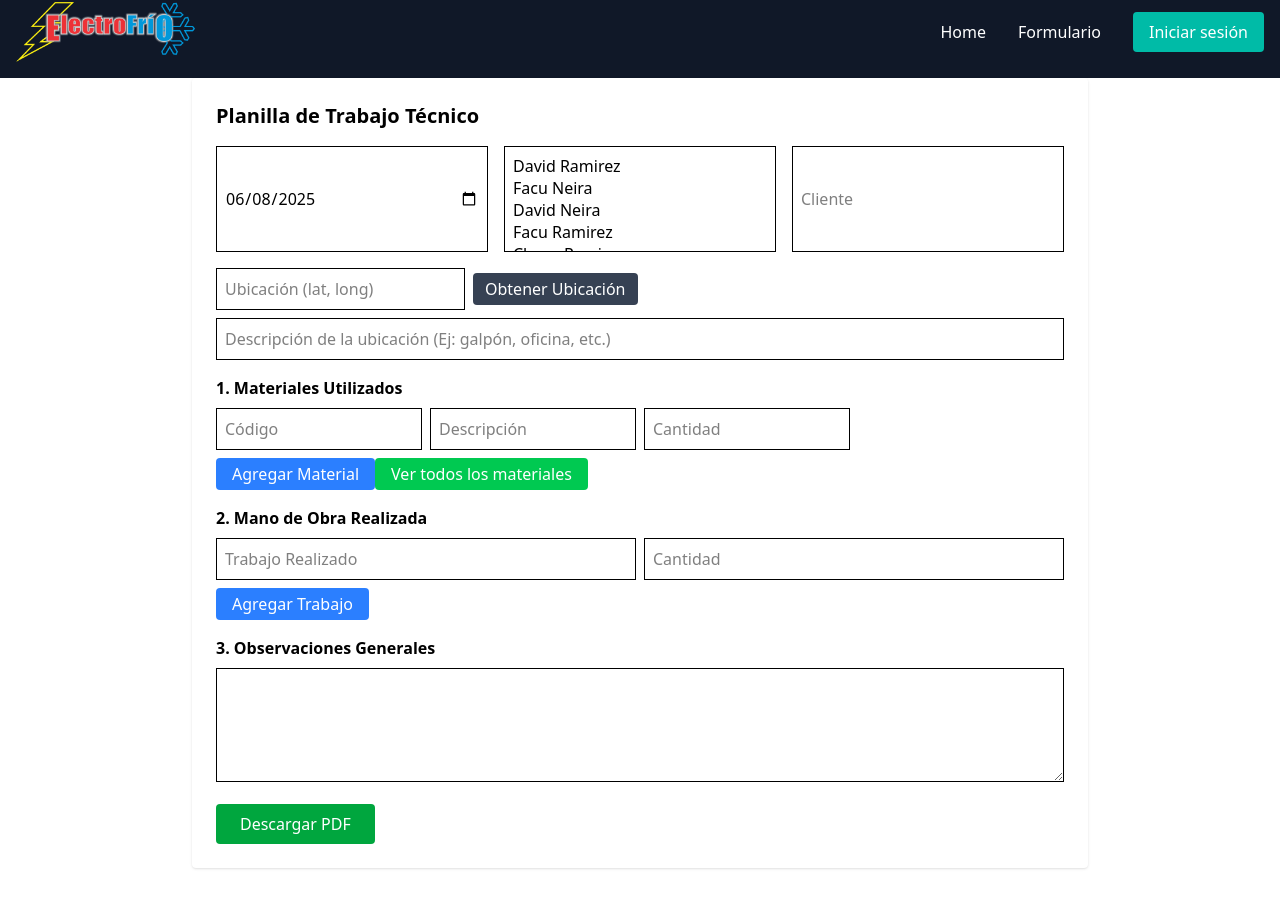
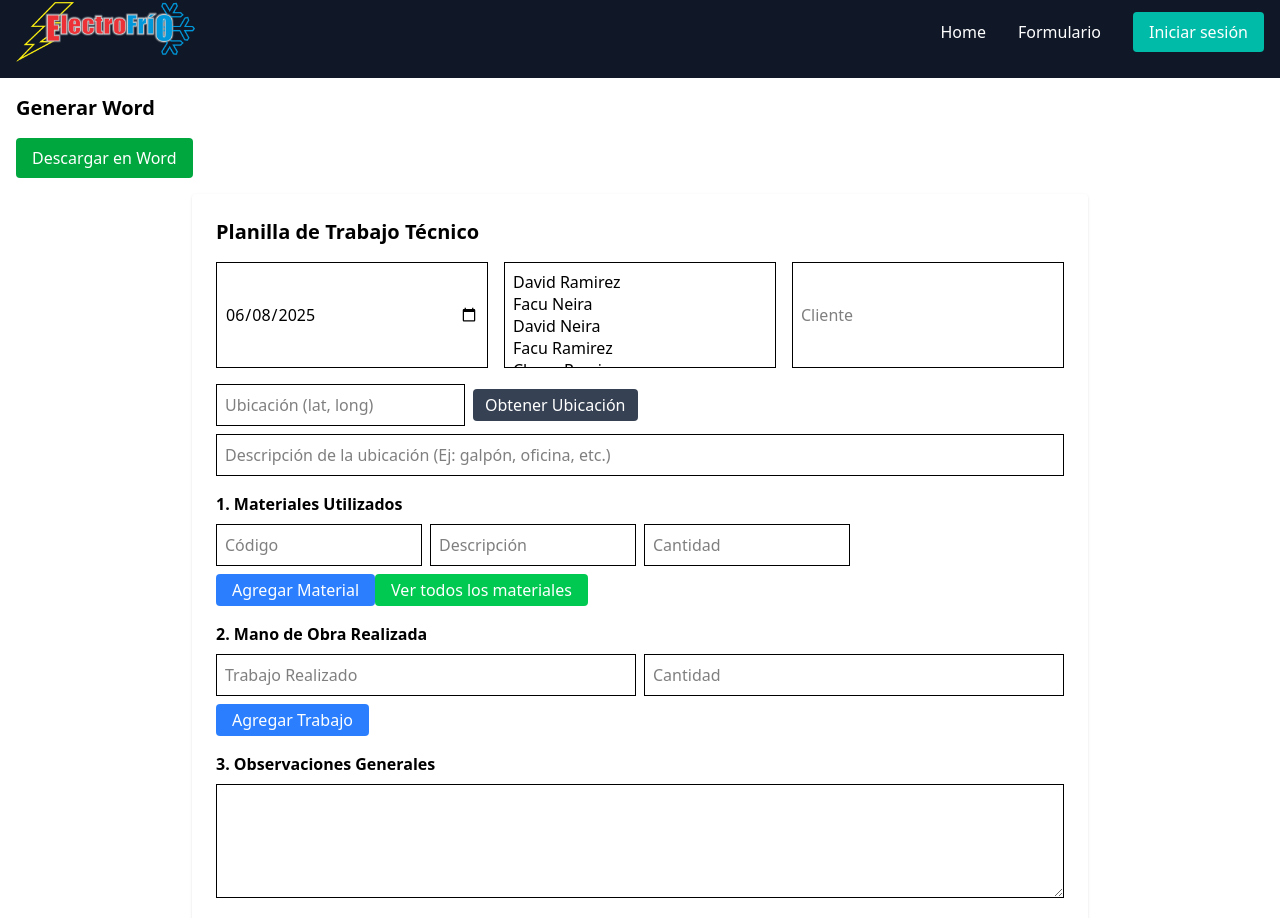
Before and after one commit to chavow5/Electro-Frio, a React (Vite) app: page /formulariotrabajotecnicoword in a window 1280 px wide. Shown: the part 14-932 px from the top of the page. Built offline with nearby package versions, Linux system fonts and the light colour scheme.

Commit message:
pruebas en word falta terminar

```diff
--- a/package.json
+++ b/package.json
@@ -11,6 +11,8 @@
   },
   "dependencies": {
     "@tailwindcss/vite": "^4.1.7",
+    "docx": "^9.5.0",
+    "file-saver": "^2.0.5",
     "jspdf": "^3.0.1",
     "papaparse": "^5.5.3",
     "react": "^19.1.0",
--- a/src/App.jsx
+++ b/src/App.jsx
@@ -4,6 +4,7 @@ import Home from './pages/Home';
 import Header from './components/Header.jsx';
 import Footer from './components/Footer.jsx';
 import FormularioTrabajoTecnico from './components/FormularioTrabajoTecnico.jsx';
+import FormularioTrabajoTecnicoWord from './components/FormularioTrabajoTecnicoWord.jsx';
 
 function App() {
   return (
@@ -13,6 +14,7 @@ function App() {
         {/* Agrega las rutas */}
         <Route path="/" element={<Home />} />
         <Route path="/formulariotrabajotecnico" element={<FormularioTrabajoTecnico />} />
+        <Route path="/formulariotrabajotecnicoword" element={<FormularioTrabajoTecnicoWord />} />
       </Routes>
       {/* prueba formulario en pagina de inicio, despues cambiarlo a una pagina */}
       <FormularioTrabajoTecnico/>
--- a/src/components/FormularioTrabajoTecnico.jsx
+++ b/src/components/FormularioTrabajoTecnico.jsx
@@ -1,6 +1,7 @@
 import { useState } from "react";
 import jsPDF from "jspdf";
 import { useMateriales } from "../hooks/useMateriales";
+import { generarWord } from "./GuardarEnWord.jsx";
 
 export default function FormularioTrabajoTecnico() {
   const hoy = new Date().toISOString().split("T")[0];
@@ -9,7 +10,6 @@ export default function FormularioTrabajoTecnico() {
   const materialesLista = useMateriales();
   const [mostrarModal, setMostrarModal] = useState(false);
   const [busqueda, setBusqueda] = useState("");
-
 
   // contenido del formulario
   const [form, setForm] = useState({
@@ -141,14 +141,19 @@ export default function FormularioTrabajoTecnico() {
         {/* Tecnicos, agregar nombres de los tecnicos */}
         <select
           name="tecnicos"
-          value={form.tecnicos}
+          // value={form.tecnicos}
           onChange={(e) =>
             setForm({
               ...form,
-              tecnicos: Array.from(e.target.selectedOptions, (option) => option.value),
+              tecnicos: Array.from(
+                e.target.selectedOptions,
+                (option) => option.value
+              ),
             })
           }
-          multiple
+          multiple value={form.cliente || ""}
+          placeholder="Seleccionar Técnicos"
+
           className="border p-2 w-full"
         >
           <option value="David Ramirez">David Ramirez</option>
@@ -222,11 +227,23 @@ export default function FormularioTrabajoTecnico() {
             value={item.codigo}
             onChange={(e) => {
               const codigoSeleccionado = e.target.value;
-                const material = materialesLista.find((m) => m.CODIGO === codigoSeleccionado);
+              const material = materialesLista.find(
+                (m) => m.CODIGO === codigoSeleccionado
+              );
               const descripcion = material ? material.PRODUCTO : "";
 
-                handleInputChange({ target: { value: codigoSeleccionado } }, index, "materiales", "codigo");
-                handleInputChange({ target: { value: descripcion } }, index, "materiales", "descripcion");
+              handleInputChange(
+                { target: { value: codigoSeleccionado } },
+                index,
+                "materiales",
+                "codigo"
+              );
+              handleInputChange(
+                { target: { value: descripcion } },
+                index,
+                "materiales",
+                "descripcion"
+              );
             }}
             placeholder="Código"
             className="border p-2"
@@ -272,13 +289,18 @@ export default function FormularioTrabajoTecnico() {
       >
         Agregar Material
       </button>
-      <button onClick={() => setMostrarModal(true)} className="mb-4 px-4 py-1 bg-green-500 text-white rounded">
+      <button
+        onClick={() => setMostrarModal(true)}
+        className="mb-4 px-4 py-1 bg-green-500 text-white rounded"
+      >
         Ver todos los materiales
       </button>
       {mostrarModal && (
         <div className="fixed inset-0 bg-black bg-opacity-50 flex items-center justify-center z-50">
           <div className="bg-white p-6 rounded-lg w-full max-w-3xl max-h-[80vh] overflow-y-auto shadow-lg">
-              <h2 className="text-lg font-bold mb-4">Lista completa de materiales</h2>
+            <h2 className="text-lg font-bold mb-4">
+              Lista completa de materiales
+            </h2>
             <div className="text-right mt-4">
               <button
                 onClick={() => {
@@ -377,9 +399,15 @@ export default function FormularioTrabajoTecnico() {
 
       <button
         onClick={generatePDF}
-        className="bg-green-600 text-white px-6 py-2 rounded"
+        className="bg-green-600 text-white px-6 py-2 rounded hover:bg-green-700 ml-4"
       >
         Descargar PDF
+      </button>
+      <button
+        onClick={() => generarWord(form)}
+        className="px-4 py-2 bg-green-600 text-white rounded hover:bg-green-700 ml-4"
+      >
+        Descargar Word
       </button>
     </div>
   );
--- /dev/null
+++ b/src/components/FormularioTrabajoTecnicoWord.jsx
@@ -0,0 +1,120 @@
+import React, { useState } from "react";
+import { Document, Packer, Paragraph, TextRun, Table, TableRow, TableCell, WidthType } from "docx";
+import { saveAs } from "file-saver";
+
+const FormuWord = () => {
+  const [form, setForm] = useState({
+    fecha: "2025-06-11",
+    tecnicos: "David Ramírez",
+    cliente: "Cliente Ejemplo",
+    ubicacion: "La Rioja",
+    descripcionUbicacion: "Zona norte, planta baja",
+    materiales: [
+      { codigo: "M001", numero: "10", descripcion: "Cable coaxial" },
+      { codigo: "M002", numero: "5", descripcion: "Conectores RJ45" },
+    ],
+    trabajos: [
+      { trabajo: "Instalación de cámaras", cantidad: "2" },
+      { trabajo: "Configuración de router", cantidad: "1" },
+    ],
+    observaciones: "Se dejó funcionando todo correctamente.",
+  });
+
+  const generateWord = async () => {
+    const hoy = new Date().toISOString().split("T")[0];
+
+    const materialesTableRows = form.materiales.map((mat) => (
+      new TableRow({
+        children: [
+          new TableCell({ width: { size: 33, type: WidthType.PERCENTAGE }, children: [new Paragraph(mat.codigo)] }),
+          new TableCell({ width: { size: 33, type: WidthType.PERCENTAGE }, children: [new Paragraph(mat.numero)] }),
+          new TableCell({ width: { size: 33, type: WidthType.PERCENTAGE }, children: [new Paragraph(mat.descripcion)] }),
+        ],
+      })
+    ));
+
+    const trabajosTableRows = form.trabajos.map((trab) => (
+      new TableRow({
+        children: [
+          new TableCell({ width: { size: 70, type: WidthType.PERCENTAGE }, children: [new Paragraph(trab.trabajo)] }),
+          new TableCell({ width: { size: 30, type: WidthType.PERCENTAGE }, children: [new Paragraph(trab.cantidad)] }),
+        ],
+      })
+    ));
+
+    const doc = new Document({
+      sections: [
+        {
+          properties: {},
+          children: [
+            new Paragraph({
+              children: [new TextRun({ text: "PLANILLA DE TRABAJO TÉCNICO", bold: true, size: 28 })],
+              alignment: "center",
+            }),
+            new Paragraph(" "),
+            new Paragraph(`Fecha: ${form.fecha}`),
+            new Paragraph(`Técnicos: ${form.tecnicos}`),
+            new Paragraph(`Cliente: ${form.cliente}`),
+            new Paragraph(`Ubicación: ${form.ubicacion}`),
+            new Paragraph(`Descripción de la ubicación: ${form.descripcionUbicacion}`),
+
+            new Paragraph(" "),
+            new Paragraph({ children: [new TextRun({ text: "1. MATERIALES UTILIZADOS", bold: true })] }),
+            new Table({
+              rows: [
+                new TableRow({
+                  children: [
+                    new TableCell({ children: [new Paragraph("Código")] }),
+                    new TableCell({ children: [new Paragraph("N°")] }),
+                    new TableCell({ children: [new Paragraph("Descripción")] }),
+                  ],
+                }),
+                ...materialesTableRows,
+              ],
+              width: { size: 100, type: WidthType.PERCENTAGE },
+            }),
+
+            new Paragraph(" "),
+            new Paragraph({ children: [new TextRun({ text: "2. MANO DE OBRA REALIZADA", bold: true })] }),
+            new Table({
+              rows: [
+                new TableRow({
+                  children: [
+                    new TableCell({ children: [new Paragraph("Trabajo Realizado")] }),
+                    new TableCell({ children: [new Paragraph("Cantidad")] }),
+                  ],
+                }),
+                ...trabajosTableRows,
+              ],
+              width: { size: 100, type: WidthType.PERCENTAGE },
+            }),
+
+            new Paragraph(" "),
+            new Paragraph({ children: [new TextRun({ text: "3. OBSERVACIONES GENERALES", bold: true })] }),
+            new Paragraph(form.observaciones),
+
+            new Paragraph(" "),
+            new Paragraph("Firma del técnico: _________________________________"),
+          ],
+        },
+      ],
+    });
+
+    const blob = await Packer.toBlob(doc);
+    saveAs(blob, `${hoy}-tecnico.docx`);
+  };
+
+  return (
+    <div className="p-4">
+      <h2 className="text-xl font-bold mb-4">Generar Word</h2>
+      <button
+        onClick={generateWord}
+        className="px-4 py-2 bg-green-600 text-white rounded hover:bg-green-700"
+      >
+        Descargar en Word
+      </button>
+    </div>
+  );
+};
+
+export default FormuWord;
--- /dev/null
+++ b/src/components/GuardarEnWord.jsx
@@ -0,0 +1,85 @@
+import { Document, Packer, Paragraph, TextRun, Table, TableRow, TableCell, WidthType } from "docx";
+import { saveAs } from "file-saver";
+
+export const generarWord = (form) => {
+  console.log("Generando Word con:", form);
+
+  const doc = new Document();
+
+  const addTitulo = (text) => new Paragraph({
+    spacing: { after: 100 },
+    children: [new TextRun({ text, bold: true, size: 24 })],
+  });
+
+  const addTexto = (text) => new Paragraph({
+    children: [new TextRun({ text, size: 22 })],
+  });
+
+  const tablaMateriales = new Table({
+    width: { size: 100, type: WidthType.PERCENTAGE },
+    rows: [
+      new TableRow({
+        children: [
+          new TableCell({ children: [new Paragraph("Código")] }),
+          new TableCell({ children: [new Paragraph("N°")] }),
+          new TableCell({ children: [new Paragraph("Descripción")] }),
+        ],
+      }),
+      ...form.materiales.map((m) =>
+        new TableRow({
+          children: [
+            new TableCell({ children: [new Paragraph(m.codigo || "")] }),
+            new TableCell({ children: [new Paragraph(m.numero || "")] }),
+            new TableCell({ children: [new Paragraph(m.descripcion || "")] }),
+          ],
+        })
+      ),
+    ],
+  });
+
+  const tablaTrabajos = new Table({
+    width: { size: 100, type: WidthType.PERCENTAGE },
+    rows: [
+      new TableRow({
+        children: [
+          new TableCell({ children: [new Paragraph("Trabajo Realizado")] }),
+          new TableCell({ children: [new Paragraph("Cantidad")] }),
+        ],
+      }),
+      ...form.trabajos.map((t) =>
+        new TableRow({
+          children: [
+            new TableCell({ children: [new Paragraph(t.trabajo || "")] }),
+            new TableCell({ children: [new Paragraph(t.cantidad || "")] }),
+          ],
+        })
+      ),
+    ],
+  });
+
+  doc.addSection({
+    properties: {},
+    children: [
+      addTitulo("PLANILLA DE TRABAJO TÉCNICO"),
+      addTexto(`Fecha: ${form.fecha}`),
+      addTexto(`Técnicos: ${form.tecnicos?.join(", ")}`),
+      addTexto(`Cliente: ${form.cliente}`),
+      addTexto(`Ubicación: ${form.ubicacion}`),
+      addTexto(`Descripción de la ubicación: ${form.descripcionUbicacion || ""}`),
+      addTitulo("1. MATERIALES UTILIZADOS"),
+      tablaMateriales,
+      addTitulo("2. MANO DE OBRA REALIZADA"),
+      tablaTrabajos,
+      addTitulo("3. OBSERVACIONES GENERALES"),
+      addTexto(form.observaciones),
+      addTexto(""),
+      addTexto("Firma del técnico: _________________________________"),
+    ],
+  });
+
+  Packer.toBlob(doc).then((blob) => {
+    saveAs(blob, `${form.fecha}-trabajo-tecnico.docx`);
+  });
+  console.log("¡Archivo Word generado!");
+  return doc;
+};
```
Also changed, not shown: src/components/FormularioTrabajoTecnico Word.jsx (deleted, +0 -48 lines), 1 other file (tests, documents, lock files or other folders). Lines whose indentation alone changed are shown as unchanged.
